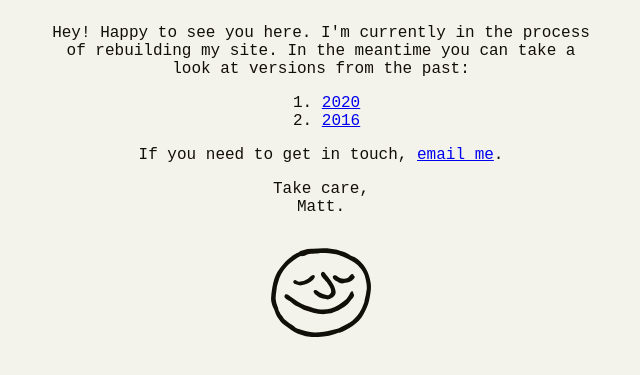
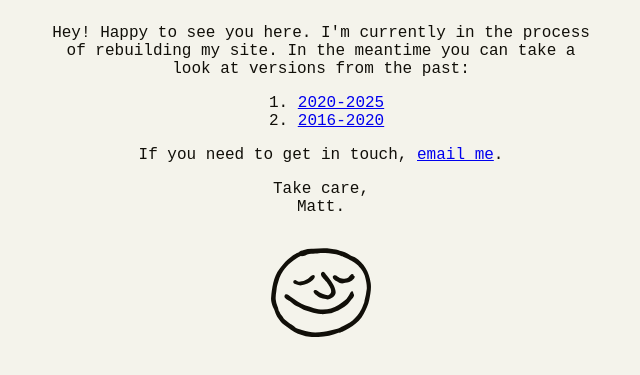
Before and after one commit to itsmattsoria/ms2025, an Astro site: page / in a window 1280 px wide. Shown: the part 83-458 px from the top of the page, without its empty margins (319-959 px from the left). Built offline with nearby package versions, Linux system fonts and the light colour scheme; Astro itself is replaced by a stand-in of ours; a web font is replaced by a local one.

Commit message:
Update years of old sites

```diff
--- a/src/pages/index.astro
+++ b/src/pages/index.astro
@@ -7,8 +7,8 @@ import Layout from '../layouts/Layout.astro';
 		<h1 class="text-headline">Matt Soria</h1>
 		<p>Hey! Happy to see you here. I'm currently in the process of rebuilding my site. In the meantime you can take a look at versions from the past:</p>
 		<ol>
-			<li><a href="https://2020.mattsoria.com">2020</a></li>
-			<li><a href="https://2016.mattsoria.com">2016</a></li>
+			<li><a href="https://2020.mattsoria.com">2020-2025</a></li>
+			<li><a href="https://2016.mattsoria.com">2016-2020</a></li>
 		</ol>
 
 		<p>If you need to get in touch, <a href="mailto:matt.soria@hey.com">email me</a>.</p>
```
